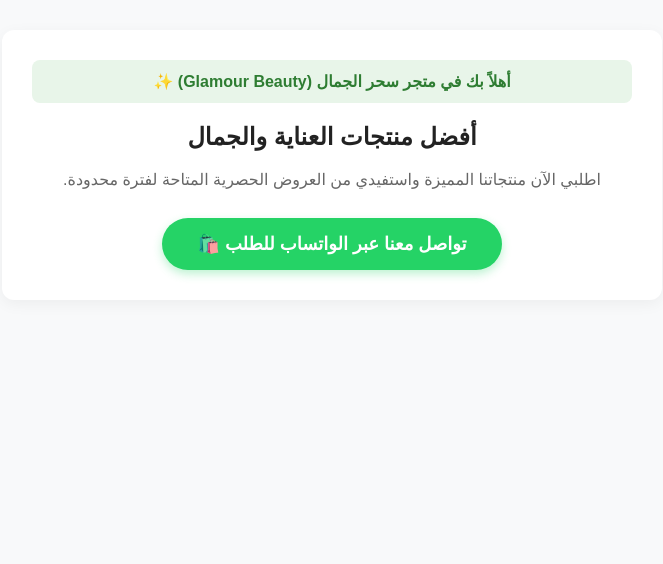
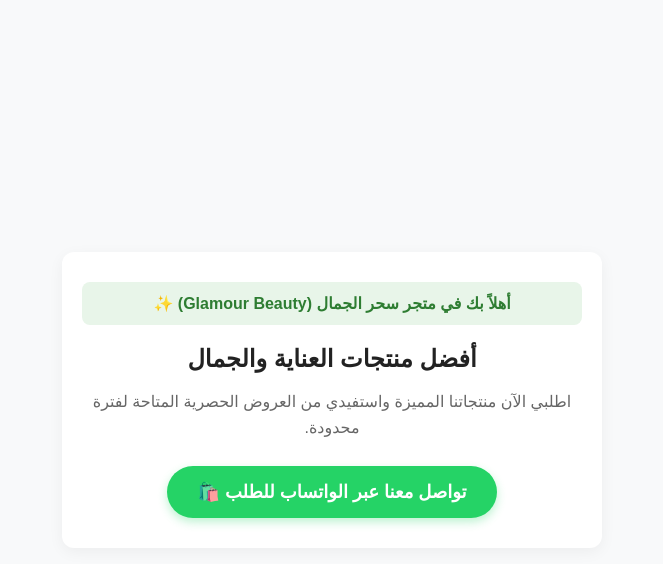
Before and after one commit to stp30115/glamour-beauty, a plain HTML site: page index.html in a window 1280 px wide. Shown: the whole page, without its empty margins (308-971 px from the left). Drawn offline with Linux system fonts and the light colour scheme.

Commit message:
Update index.html

```diff
--- a/index.html
+++ b/index.html
@@ -26,12 +26,17 @@
             margin: 0;
             padding: 0;
             text-align: center;
+            display: flex;
+            flex-direction: column;
+            align-items: center;
+            justify-content: center;
+            min-height: 100vh;
         }
         .container {
-            max-width: 600px;
-            margin: 30px auto;
+            max-width: 90%;
+            width: 500px;
             background: #fff;
-            padding: 30px;
+            padding: 30px 20px;
             border-radius: 12px;
             box-shadow: 0 4px 15px rgba(0,0,0,0.05);
         }
@@ -59,7 +64,7 @@
             display: inline-block;
             background-color: #25D366;
             color: white;
-            padding: 15px 35px;
+            padding: 15px 30px;
             font-size: 18px;
             font-weight: bold;
             text-decoration: none;
@@ -83,8 +88,8 @@
         <h1>أفضل منتجات العناية والجمال</h1>
         <p>اطلبي الآن منتجاتنا المميزة واستفيدي من العروض الحصرية المتاحة لفترة محدودة.</p>
 
-        <!-- زر الواتساب مع تتبع حدث Contact المباشر -->
-        <a href="https://wa.me/" class="btn-whatsapp" onclick="ttq.track('Contact');">
+        <!-- زر الواتساب مع رقم هاتفك المباشر وتتبع حدث Contact -->
+        <a href="https://wa.me/972567728417" class="btn-whatsapp" onclick="ttq.track('Contact');">
             تواصل معنا عبر الواتساب للطلب 🛍️
         </a>
     </div>
```
